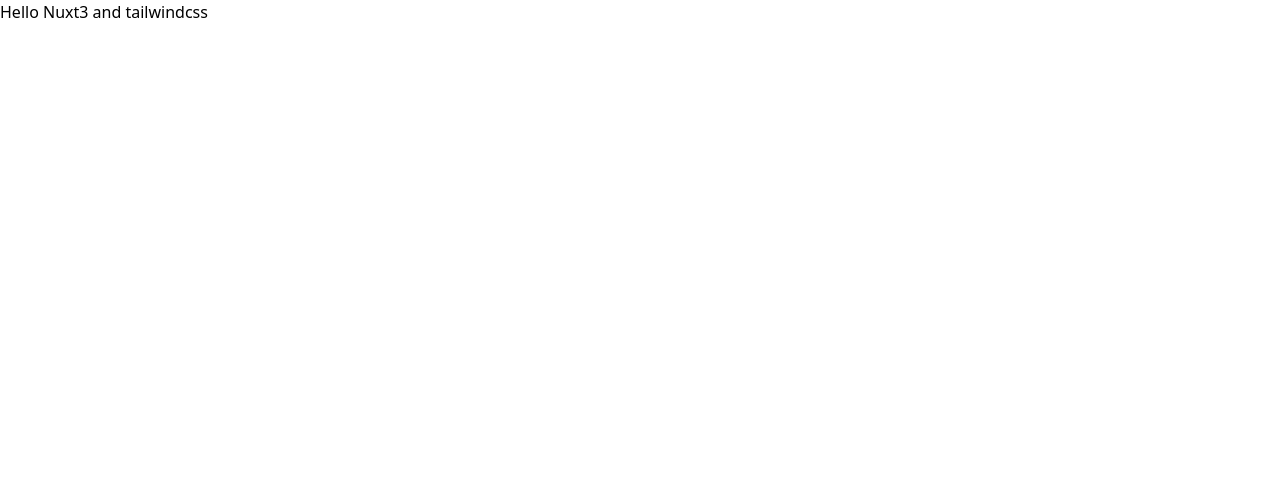
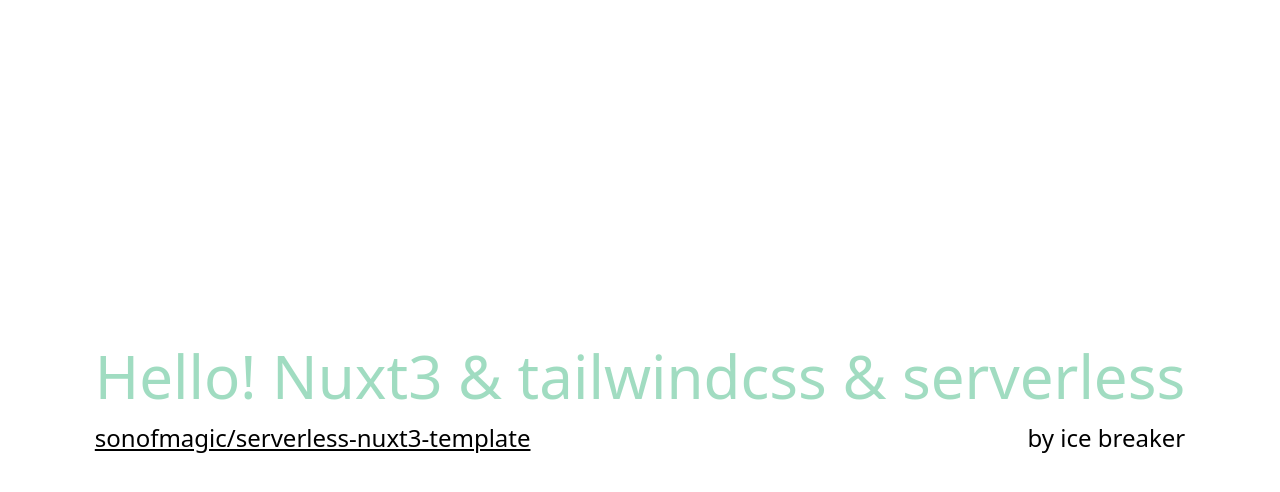
Before and after one commit to icebreaker-template/serverless-nuxt3-template, a Nuxt app: page / in a window 1280 px wide. Shown: the top 492 px of the page. Built offline with nearby package versions, Linux system fonts and the light colour scheme.

Commit message:
feat: commit index pages

```diff
--- a/app.vue
+++ b/app.vue
@@ -5,8 +5,3 @@
 
   </div>
 </template>
-<style>
-@tailwind base;
-@tailwind components;
-@tailwind utilities;
-</style>
--- /dev/null
+++ b/assets/scss/index.scss
@@ -0,0 +1,3 @@
+@import 'tailwindcss/base';
+@import 'tailwindcss/components';
+@import 'tailwindcss/utilities';
--- a/layouts/default.vue
+++ b/layouts/default.vue
@@ -1,7 +1,5 @@
 <template>
-  <div>
-    <h2>Default layout content:</h2>
-
+  <div class="default-layout">
     <slot />
   </div>
 </template>
--- a/nuxt.config.ts
+++ b/nuxt.config.ts
@@ -1,6 +1,7 @@
 import { defineNuxtConfig } from 'nuxt3'
 
 export default defineNuxtConfig({
+  css: ['assets/scss/index.scss'],
   build: {
     postcss: {
       postcssOptions: {
--- a/package.json
+++ b/package.json
@@ -16,6 +16,7 @@
     "eslint-plugin-promise": "4.2.1",
     "nuxt3": "latest",
     "postcss": "^8.3.11",
+    "sass": "^1.43.3",
     "tailwindcss": "^2.2.17"
   },
   "dependencies": {
--- a/pages/index.vue
+++ b/pages/index.vue
@@ -1,8 +1,27 @@
 <template>
-  <div class="w-screen">Hello Nuxt3 and tailwindcss</div>
+  <div class="w-screen h-screen flex items-center justify-center ">
+    <div class="space-y-4">
+      <div class="text-6xl animate-pulse text-[#42b983]">Hello! Nuxt3 & tailwindcss & serverless</div>
+      <div class="flex justify-between items-center text-2xl">
+        <a
+          class="underline"
+          href="https://github.com/sonofmagic/serverless-nuxt3-template"
+          target="_blank"
+        >sonofmagic/serverless-nuxt3-template</a>
+        <div class="cursor-pointer" @click="updateAuthor">by {{author}}</div>
+      </div>
+
+    </div>
+
+  </div>
 </template>
 
-<script setup>
+<script setup lang="ts">
+const author = useState("author", () => "ice breaker");
+//same person
+const updateAuthor = () => {
+  author.value = "sonofmagic";
+};
 </script>
 
 <style>
--- a/tailwind.config.js
+++ b/tailwind.config.js
@@ -1,11 +1,13 @@
 module.exports = {
   mode: 'jit',
-  purge: ['./components/**/*.{vue,js}',
+  purge: [
+    './components/**/*.{vue,js}',
     './layouts/**/*.vue',
     './pages/**/*.vue',
     './app.vue',
     './plugins/**/*.{js,ts}',
-    './nuxt.config.{js,ts}'],
+    './nuxt.config.{js,ts}'
+  ],
   darkMode: false, // or 'media' or 'class'
   theme: {
     extend: {}
```
Also changed, not shown: 1 other file (tests, documents, lock files or other folders).
